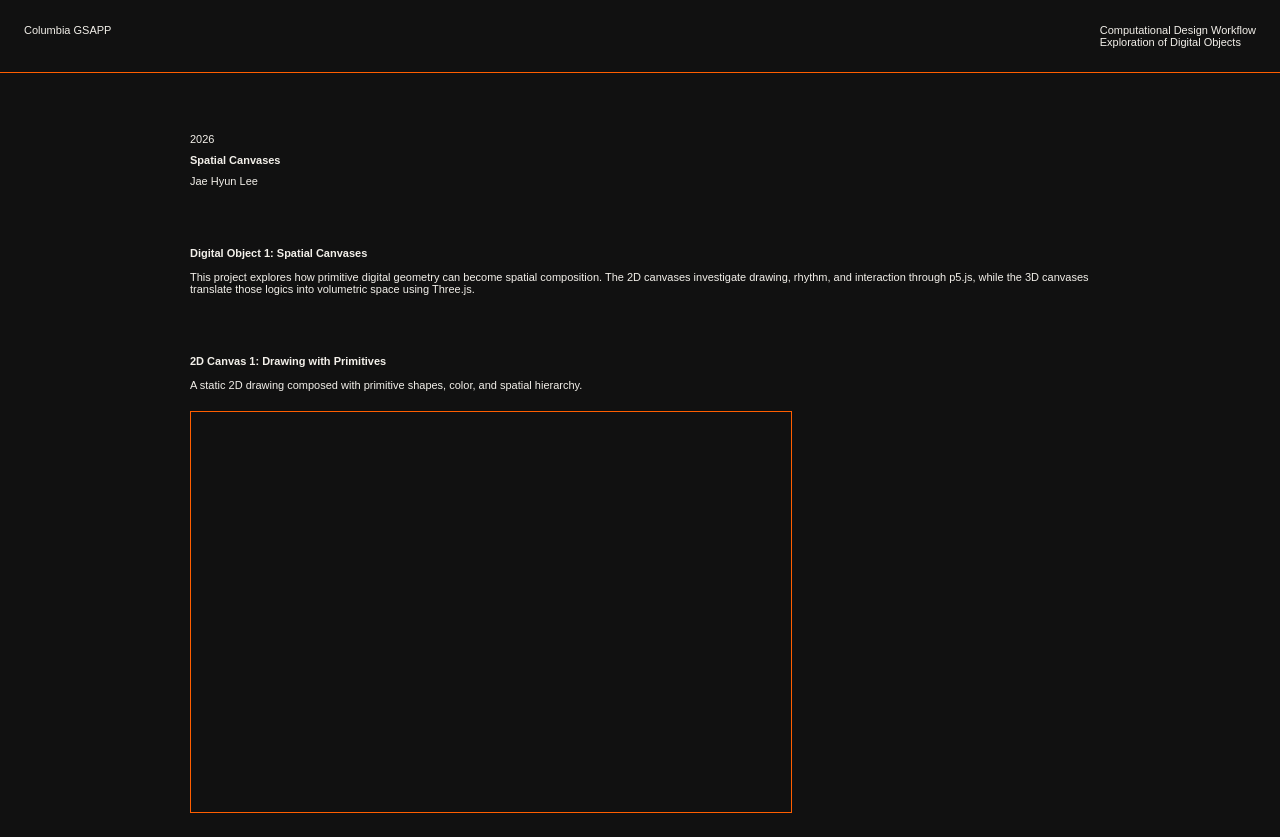
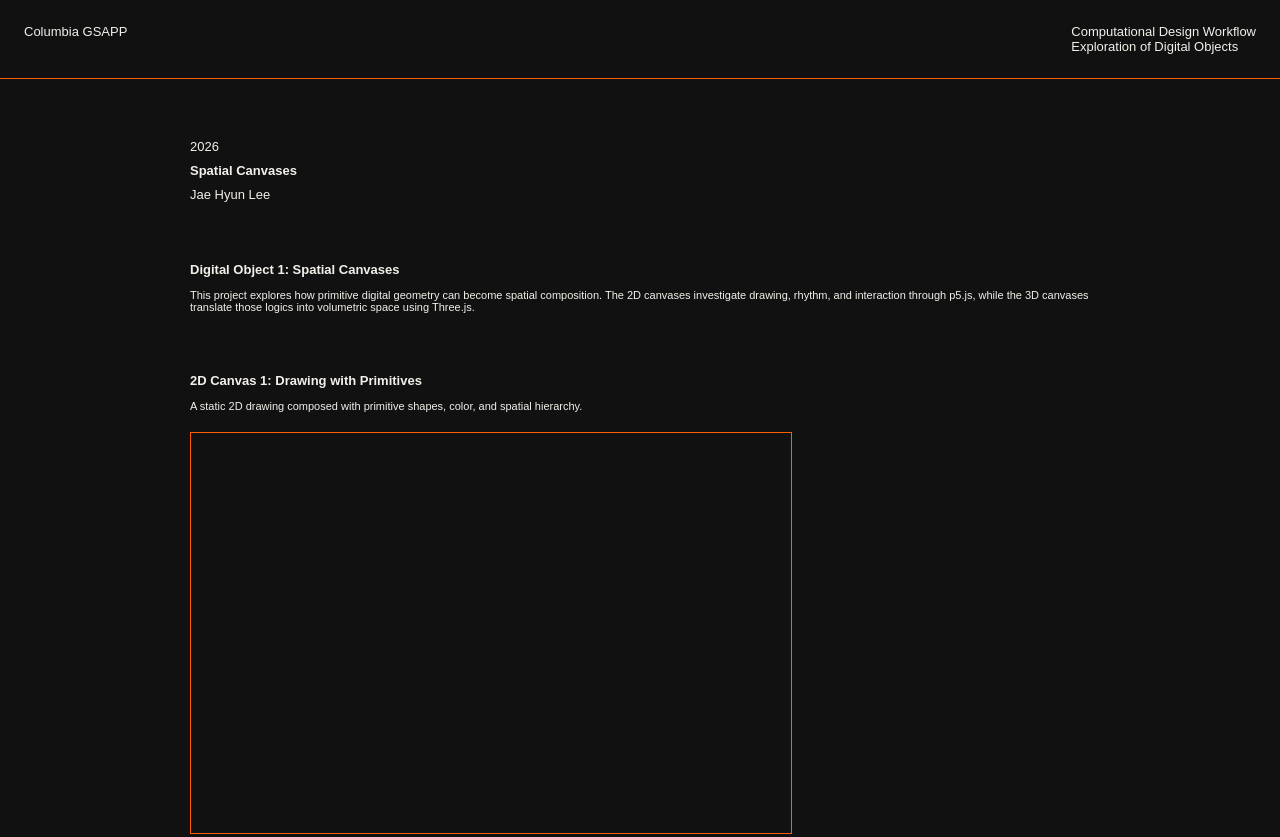
Before and after one commit to essentiallee/ARCHA4163_Jae-Lee, a plain HTML site: page index.html in a window 1280 px wide. Shown: the top 837 px of the page. Drawn offline with nearby package versions, Linux system fonts and the light colour scheme.

Commit message:
Update style.css

```diff
--- a/styles/style.css
+++ b/styles/style.css
@@ -6,7 +6,7 @@ body {
 }
 
 header {
-    font-size: 11px;
+    font-size: 13px;
     display: flex;
     justify-content: space-between;
     padding: 24px;
@@ -21,23 +21,23 @@ main {
 }
 
 .project-meta {
-    font-size: 11px;
+    font-size: 13px;
     margin-bottom: 9px;
 }
 
 .project-title {
-    font-size: 11px;
+    font-size: 13px;
     font-weight: bold;
     margin-bottom: 9px;
 }
 
 .project-subtitle {
-    font-size: 11px;
+    font-size: 13px;
     margin-bottom: 60px;
 }
 
 .section-title {
-    font-size: 11px;
+    font-size: 13px;
     font-weight: bold;
     margin-top: 60px;
     margin-bottom: 12px;
```
